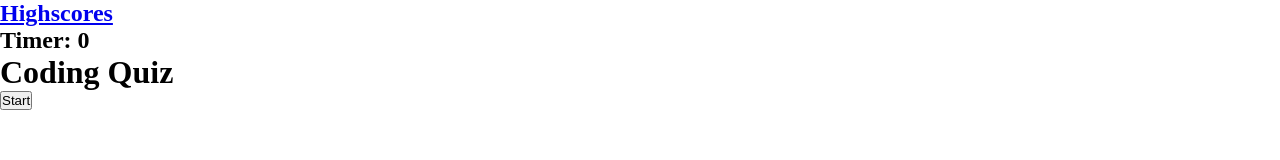
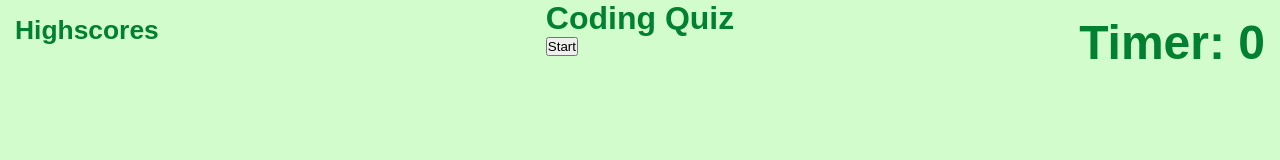
Before and after one commit to ClaireAustine/CodingQuiz, a plain HTML site: page index.html in a window 1280 px wide. Drawn offline with Linux system fonts and the light colour scheme.

Commit message:
adding styling using CSS

```diff
--- /dev/null
+++ b/css/highscores.css
@@ -0,0 +1,12 @@
+:root {
+    --light:#d3fccd;
+    --lime:#78f845;
+    --mint:#8bf899;
+    --grass:#008031;
+}
+
+body{
+    background-color: var(--light);
+    color:var(--grass);
+    font-family: Arial, Helvetica, sans-serif;
+}
--- /dev/null
+++ b/css/resetstyles.css
@@ -0,0 +1,24 @@
+/* CSS Reset */
+* {
+    box-sizing: border-box;
+    margin: 0;
+    padding: 0;
+    position: relative;
+}
+
+.hide{
+    display: none;
+}
+
+a:link,
+a:active,
+a:visited{
+    color: var(--grass);
+    text-decoration: none;
+}
+
+a:hover{
+    color: var(--grass);
+    text-decoration: none;
+    font-style: italic;
+}
--- /dev/null
+++ b/css/style.css
@@ -0,0 +1,44 @@
+:root {
+  --light: #d3fccd;
+  --lime: #78f845;
+  --mint: #8bf899;
+  --grass: #008031;
+}
+
+body {
+  background-color: var(--light);
+  color: var(--grass);
+  font-family: Arial, Helvetica, sans-serif;
+}
+
+.highscores{
+    font-size: 110%;
+    position: absolute;
+    left: 15px;
+    top: 15px
+}
+.timer{
+    font-size: 200%;
+    position: absolute;
+    top: 15px;
+    right: 15px;
+}
+
+main {
+    display: flex;
+    flex-wrap: wrap;
+    flex-direction: column;
+    justify-content: center;
+    align-items: center;
+
+}
+
+#question{
+    font-size: 150%;
+}
+
+#options {
+    display: flex;
+    flex-direction: column;
+    font-size: 120%;
+}
--- a/css/styles.css
+++ /dev/null
@@ -1,13 +0,0 @@
-/* CSS Reset */
-
-
-* {
-    box-sizing: border-box;
-    margin: 0;
-    padding: 0;
-    position: relative;
-}
-
-.hide{
-    display: none;
-}
--- a/index.html
+++ b/index.html
@@ -5,8 +5,8 @@
     <meta http-equiv="X-UA-Compatible" content="IE=edge" />
     <meta name="viewport" content="width=device-width, initial-scale=1.0" />
     <title>Homework 4: Javascript Quiz</title>
-
-    <link rel="stylesheet" href="./css/styles.css" />
+    <link rel="stylesheet" href="./css/resetstyles.css" />
+    <link rel="stylesheet" href="./css/style.css">
   </head>
   <body>
     <header>
```
Also changed, not shown: highscores.html (+3 -1 lines).
